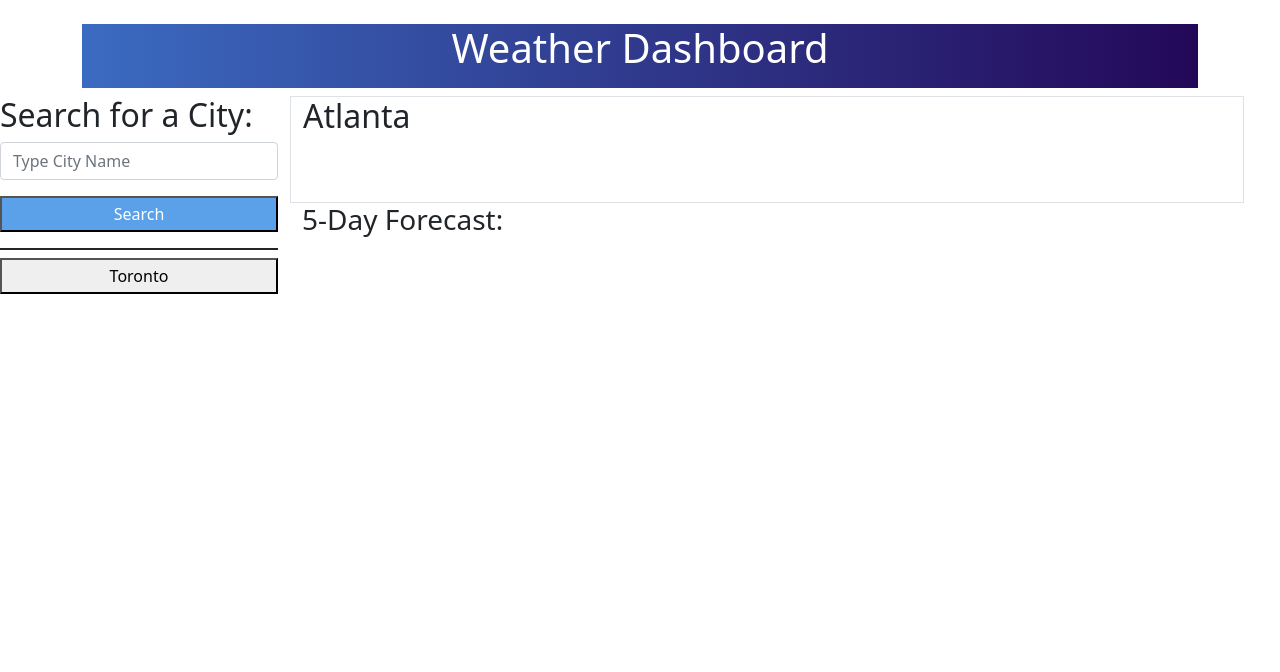
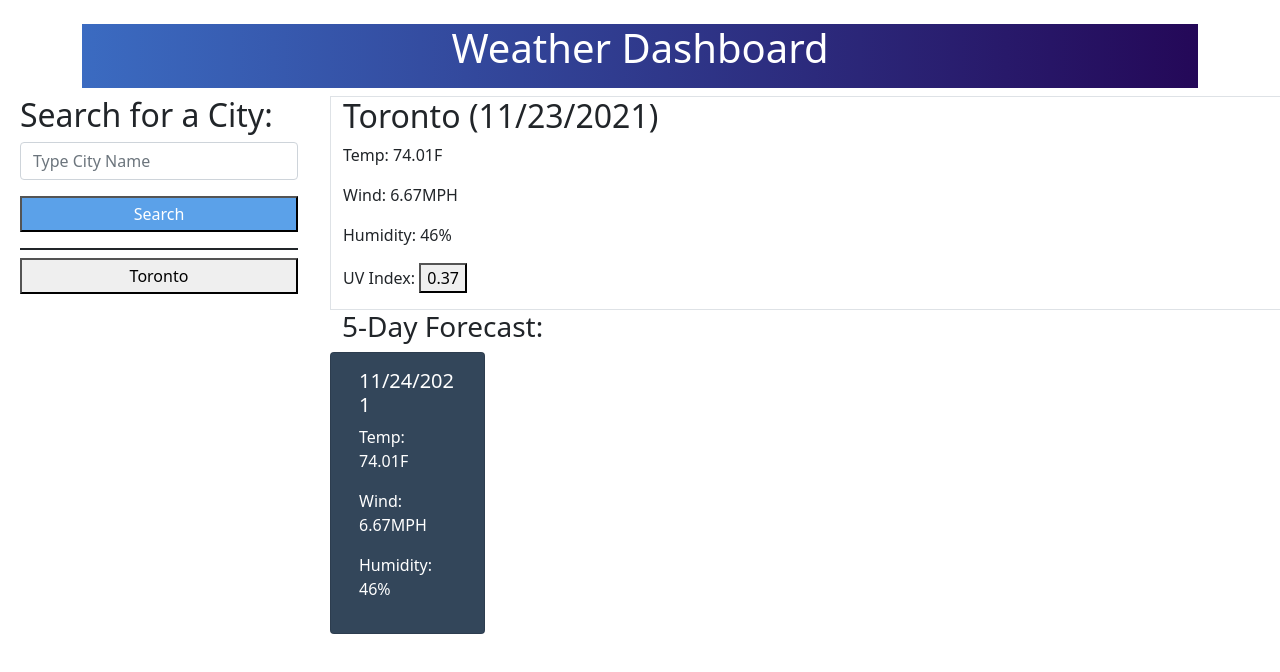
Before and after one commit to DanielArzani/convenient-weather-dashboard, a plain HTML site: page index.html in a window 1280 px wide. Drawn offline with nearby package versions, Linux system fonts and the light colour scheme.

Commit message:
finish up html and css, edit anything needed later

```diff
--- a/Assets/CSS/styles.css
+++ b/Assets/CSS/styles.css
@@ -13,3 +13,8 @@ header h1 {
 .bdr-line {
   border: 1px solid;
 }
+
+/* Background colour for future forecast cards */
+.card {
+  background-color: #33465a;
+}
--- a/index.html
+++ b/index.html
@@ -26,11 +26,11 @@
     <!-- FLEX CONTAINER FOR BOTH SECTIONS -->
     <div class="row">
       <!-- INPUT FORM SECTION -->
-      <div class="container row col-3">
-        <!-- Header -->
-        <h2>Search for a City:</h2>
+      <div class="container row col-3 mx-2">
         <!-- Form -->
         <form>
+          <!-- Header -->
+          <h2>Search for a City:</h2>
           <input
             type="text"
             class="form-control"
@@ -51,12 +51,33 @@
         </form>
       </div>
 
+      <!-- WEATHER SECTION -->
       <div class="container row col-9">
+        <!-- Current Weather -->
         <div class="border">
-          <h2>Atlanta <span id="current-time"></span></h2>
+          <h2 id="weatherToday">
+            <span class="location h2">Toronto</span>
+            <span id="current-time">(11/23/2021)</span>
+          </h2>
+          <p>Temp: 74.01F</p>
+          <p>Wind: 6.67MPH</p>
+          <p>Humidity: 46%</p>
+          <p>UV Index: <button>0.37</button></p>
         </div>
+        <!-- Future Weather -->
         <div>
           <h3>5-Day Forecast:</h3>
+        </div>
+        <div class="row gap-3">
+          <div class="card col-2">
+            <div class="card-body text-white">
+              <h5 class="date">11/24/2021</h5>
+              <!-- Icon goes here -->
+              <p class="temp">Temp: 74.01F</p>
+              <p class="wind">Wind: 6.67MPH</p>
+              <p class="humidity">Humidity: 46%</p>
+            </div>
+          </div>
         </div>
       </div>
       <!-- END -->
```
